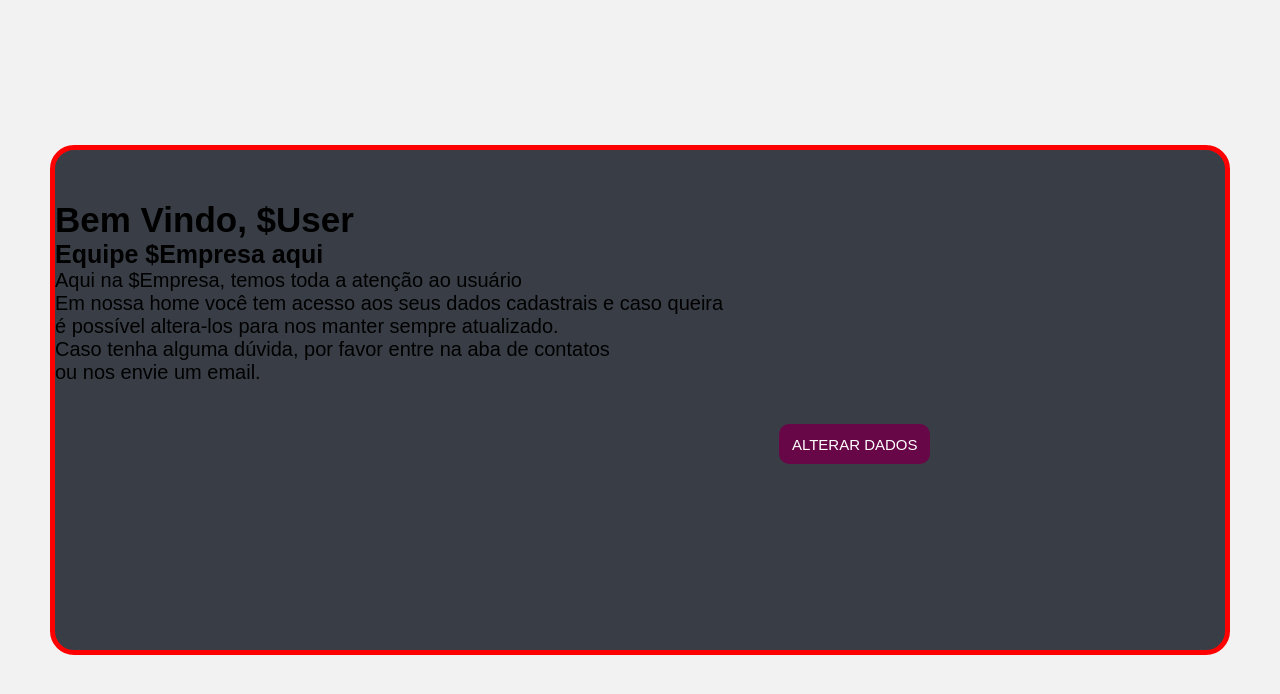
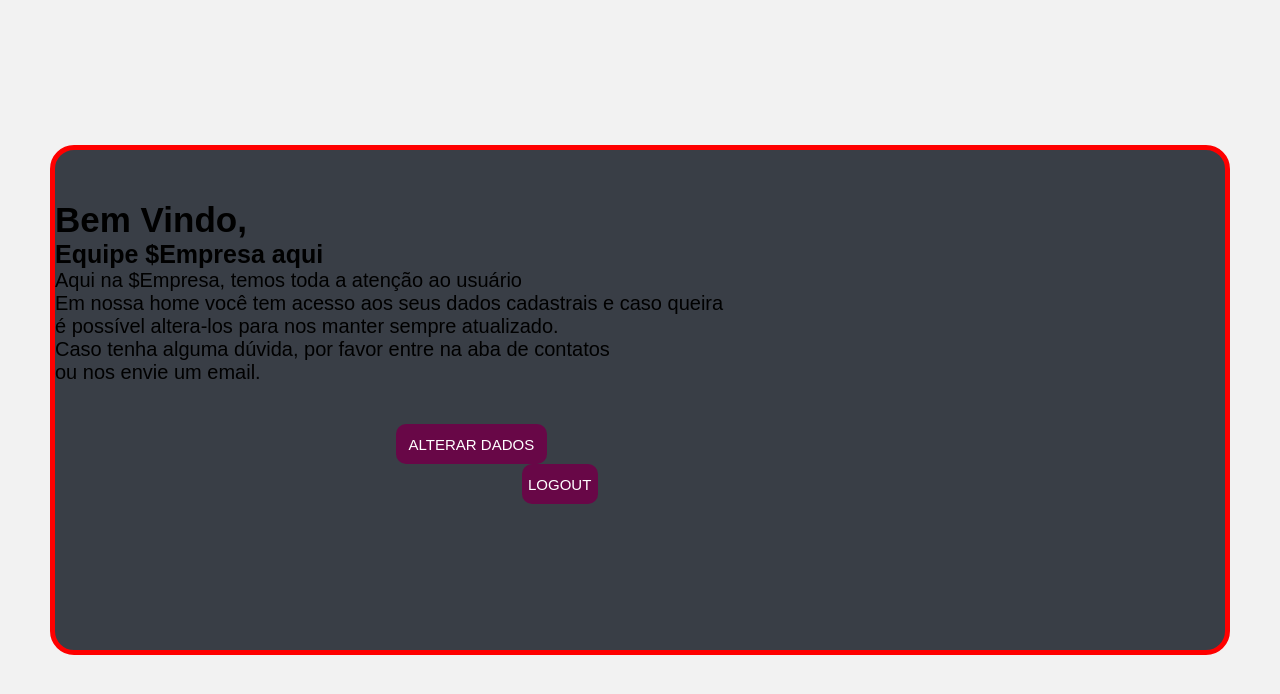
Before and after one commit to rafabcanedo/Register-React-Redux, a React (Create React App) app: page /home in a window 1280 px wide. Shown: the top 694 px of the page. Built offline with nearby package versions, Linux system fonts and the light colour scheme; a web font is replaced by a local one.

Commit message:
react redux

```diff
--- a/package.json
+++ b/package.json
@@ -3,11 +3,13 @@
   "version": "0.1.0",
   "private": true,
   "dependencies": {
+    "@reduxjs/toolkit": "^1.8.3",
     "@testing-library/jest-dom": "^5.16.4",
     "@testing-library/react": "^13.3.0",
     "@testing-library/user-event": "^13.5.0",
     "react": "^18.2.0",
     "react-dom": "^18.2.0",
+    "react-redux": "^8.0.2",
     "react-router-dom": "^6.3.0",
     "react-scripts": "5.0.1",
     "web-vitals": "^2.1.4"
--- /dev/null
+++ b/src/components/Logout.js
@@ -0,0 +1,20 @@
+import React from "react";
+import { useDispatch } from "react-redux";
+import { logout } from "../redux/userSlice";
+
+
+const Logout = () => {
+ const dispatch = useDispatch()
+
+ const handleLogout = () => {
+  dispatch(logout())
+ }
+
+ return (
+  <div>
+   <button className="home-button" onClick={handleLogout}>Logout</button>
+  </div>
+ );
+}
+
+export default Logout;
--- a/src/components/Pages/Cadastro/Cadastro.js
+++ b/src/components/Pages/Cadastro/Cadastro.js
@@ -1,9 +1,18 @@
-import React from 'react';
+import React, { useState } from 'react';
 import './Cadastro.css';
 
 import { Link } from 'react-router-dom';
+import { useDispatch } from 'react-redux';
+import { changeUser } from '../../../redux/userSlice';
 
 const Cadastro = () => {
+  const [name, setName] = useState('');
+  const dispatch = useDispatch();
+
+  const handleLogin = () => {
+    dispatch(changeUser(name))
+  }
+
  return(
   <div className='section'>
     <form className='cadastro'>
@@ -17,6 +26,7 @@ const Cadastro = () => {
       className='input-camp'
       type="text"
       placeholder='Digite seu Nome'
+      onChange={(e) => setName(e.target.value)}
       />
     </div>
 
@@ -59,7 +69,7 @@ const Cadastro = () => {
 
     <div className='button-submit'>
       <Link to='/home'>
-      <button className='form-button'>Cadastrar</button>
+      <button className='form-button' onClick={handleLogin}>Cadastrar</button>
       </Link>
     </div>
 
--- a/src/components/Pages/Home/Home.js
+++ b/src/components/Pages/Home/Home.js
@@ -1,5 +1,7 @@
 import React from 'react';
 import './Home.css';
+import Button from '../../Logout';
+import User from '../../User';
 
 import { Link } from 'react-router-dom';
 
@@ -9,7 +11,7 @@ const Home = () => {
    <div className='container'>
 
    <div className='home'>
-   <h1>Bem Vindo, $User </h1>
+   <User />
 
    <h3>Equipe $Empresa aqui</h3>
 
@@ -27,6 +29,13 @@ const Home = () => {
     <Link to='/alteracao'>
     <button className='home-button'>Alterar Dados</button>
     </Link>
+
+    <div className="button-alteracao">
+    <Link to='/'>
+    <Button />
+    </Link>
+    </div>
+
    </div>
    </div>
   </div>
--- /dev/null
+++ b/src/components/User.js
@@ -0,0 +1,20 @@
+import React from 'react';
+import { useSelector } from 'react-redux';
+import { selectUser } from '../redux/userSlice';
+
+const User = () => {
+ const { name } = useSelector(selectUser);
+ return(
+ <div>
+    <h1>Bem Vindo,{name}</h1>
+ </div>
+ )
+}
+
+export default User;
+
+/*
+ const state = useSelector(state => state);
+
+ console.log(state)
+*/
--- a/src/index.js
+++ b/src/index.js
@@ -2,9 +2,14 @@ import React from 'react';
 import ReactDOM from 'react-dom/client';
 import App from './App';
 
+import { Provider } from 'react-redux';
+import store from './redux/store';
+
 const root = ReactDOM.createRoot(document.getElementById('root'));
 root.render(
   <React.StrictMode>
+   <Provider store={store}>
     <App />
+   </Provider>
   </React.StrictMode>
 );
--- /dev/null
+++ b/src/redux/store.js
@@ -0,0 +1,8 @@
+import { configureStore } from "@reduxjs/toolkit";
+import userReducer from './userSlice';
+
+export default configureStore({
+  reducer: {
+    user: userReducer,
+  }
+})
--- /dev/null
+++ b/src/redux/userSlice.js
@@ -0,0 +1,25 @@
+// Slice é uma coleção de reducer e actions para uma feature
+
+import { createSlice } from "@reduxjs/toolkit";
+
+export const slice = createSlice({
+    name: 'user',
+    initialState: {
+        name: '',
+        isLogged: false,
+    },
+    reducers: {
+      changeUser(state, { payload }) {
+          return {...state, isLogged: true, name: payload}
+      },
+      logout(state){
+          return {...state, isLogged: false, name: ''}
+      }
+    }
+})
+
+export const { changeUser, logout } = slice.actions
+
+export const selectUser = state => state.user
+
+export default slice.reducer
```
Also changed, not shown: 1 other file (tests, documents, lock files or other folders).
